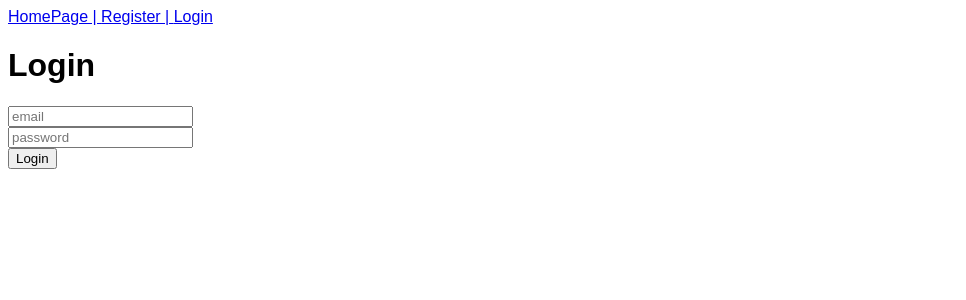
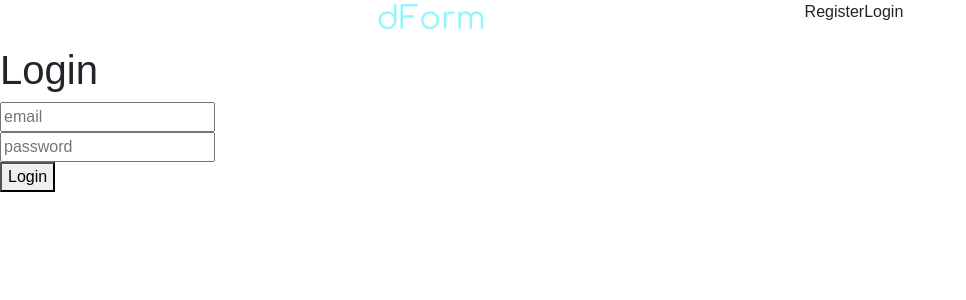
Before and after one commit to guptasajal411/dform, a React (Create React App) app in the folder client/: page /login in a window 1280 px wide. Shown: the top 300 px of the page, without its empty margins (0-966 px from the left). Built offline with nearby package versions, Linux system fonts and the light colour scheme.

Commit message:
chore: :rocket: Add CSS

```diff
--- a/client/package.json
+++ b/client/package.json
@@ -6,6 +6,7 @@
     "@testing-library/jest-dom": "^5.16.1",
     "@testing-library/react": "^12.1.2",
     "@testing-library/user-event": "^13.5.0",
+    "bootstrap": "^5.1.3",
     "react": "^17.0.2",
     "react-dom": "^17.0.2",
     "react-router-dom": "^6.2.1",
--- a/client/src/components/Navbar.js
+++ /dev/null
@@ -1,11 +0,0 @@
-import React from 'react'
-
-export default function Navbar() {
-    return (
-        <div>
-            <a href="/">HomePage | </a>
-            <a href="/register">Register | </a>
-            <a href="/login">Login</a>
-        </div>
-    )
-}
--- /dev/null
+++ b/client/src/components/Navbar/Navbar.css
@@ -0,0 +1,13 @@
+@import url('https://fonts.googleapis.com/css2?family=Comfortaa&display=swap');
+
+a {
+    all: unset;
+}
+
+.comfortaa{
+    font-family: 'Comfortaa', cursive;
+}
+
+.heading{
+    color: #91f7ff;
+}
--- /dev/null
+++ b/client/src/components/Navbar/Navbar.js
@@ -0,0 +1,24 @@
+import React from 'react';
+import "bootstrap/dist/css/bootstrap.min.css"
+import 'bootstrap/dist/js/bootstrap.min.js'
+import "./Navbar.css"
+
+export default function Navbar() {
+    return (
+        <div>
+            <div className="container">
+                <div className="row justify-content-evenly">
+                    <div className="col-auto">
+                        <a href="/">
+                            <h2 className="comfortaa heading">dForm</h2>
+                        </a>
+                    </div>
+                    <div className="col-auto">
+                        <a href="/register">Register</a>
+                        <a href="/register">Login</a>
+                    </div>
+                </div>
+            </div>
+        </div>
+    )
+}
--- a/client/src/pages/HomePage.js
+++ b/client/src/pages/HomePage.js
@@ -1,12 +1,16 @@
-import React from 'react'
-import Navbar from "../components/Navbar"
+import React from 'react';
+import Navbar from "../components/Navbar/Navbar";
+import "bootstrap/dist/css/bootstrap.min.css";
+import "bootstrap/dist/js/bootstrap.min.js";
+import "./css/HomePage.css";
 
 export default function HomePage() {
     return (
         <>
-            <Navbar />
-            <div>
-                Homepage
+            <div className="homePage">
+                <div className="section1">
+
+                </div>
             </div>
         </>
     )
--- a/client/src/pages/Login.js
+++ b/client/src/pages/Login.js
@@ -1,5 +1,5 @@
 import React, { useState } from 'react'
-import Navbar from "../components/Navbar"
+import Navbar from "../components/Navbar/Navbar"
 
 export default function Register() {
     const [email, setEmail] = useState("");
--- a/client/src/pages/Register.js
+++ b/client/src/pages/Register.js
@@ -1,5 +1,5 @@
 import React, { useState } from 'react'
-import Navbar from "../components/Navbar"
+import Navbar from "../components/Navbar/Navbar"
 
 export default function Register() {
     const [firstName, setFirstName] = useState("");
--- /dev/null
+++ b/client/src/pages/css/HomePage.css
@@ -0,0 +1,4 @@
+.homePage .section1{
+    height: 100vh;
+    background-image: url(../svg/HomePageBg.svg) no-repeat center center/cover;
+}
```
Also changed, not shown: client/src/pages/svg/HomePageBg.svg (added), 1 other file (tests, documents, lock files or other folders).
